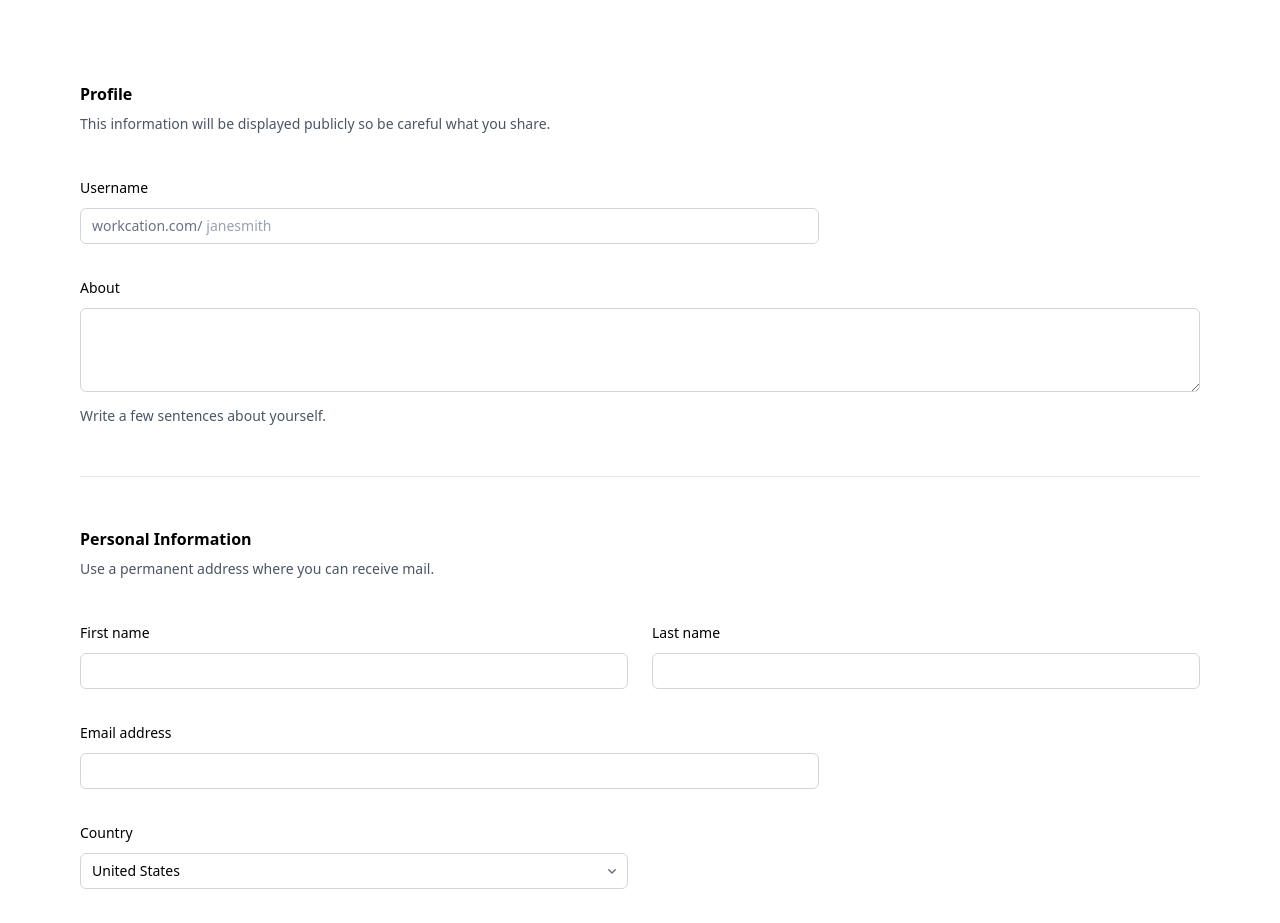
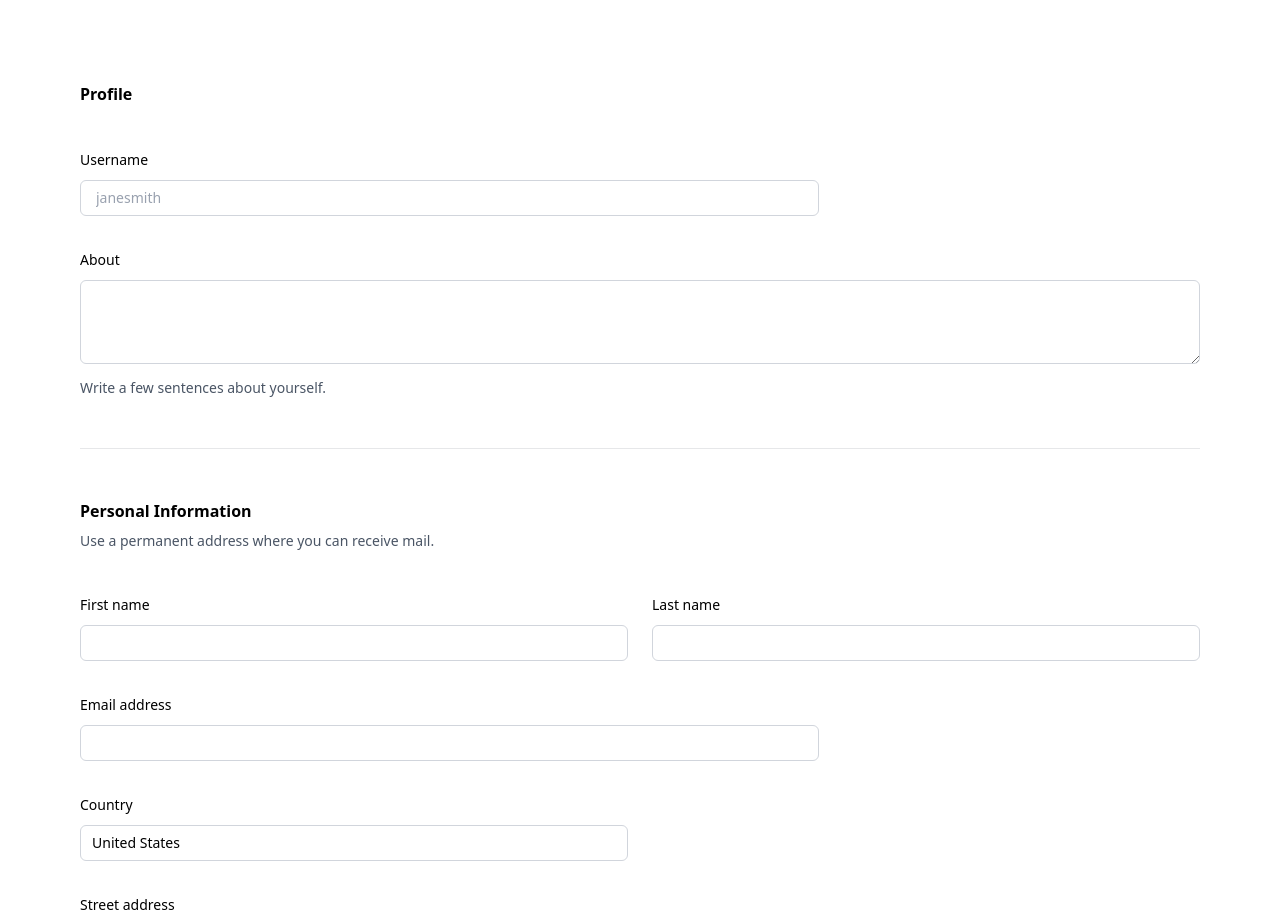
Before and after one commit to Dami-18/IRISMS, a Next.js app: page /register in a window 1280 px wide. Shown: the top 923 px of the page. Built offline with nearby package versions, Linux system fonts and the light colour scheme.

Commit message:
future comments

```diff
--- a/src/app/register/page.tsx
+++ b/src/app/register/page.tsx
@@ -1,17 +1,16 @@
 // Register Page
 
-import { ChevronDownIcon } from "@heroicons/react/16/solid";
+import Form from "next/form";
 
-export default function Example() {
+const Register = () => {
   return (
-    <form>
+    // Basically action will be a function which will be server sided call it signup.ts we have to validate the data first, using zod library(my suggestion but can do regex method from the scratch)
+    // in the same file if the user has entered all the data correctly then call the backend and create a new user so tbh isme bas ab registration info,design change hogi and action me function name aayega basssssss backend se bas we'll do one api call
+    <Form action="/todonai pata meko ki kya karna he abhi but figure out kr lenge vro">
       <div className="space-y-12 p-20">
         <div className="border-b border-gray-900/10 pb-12">
           <h2 className="text-base/7 font-semibold">Profile</h2>
-          <p className="mt-1 text-sm/6 text-gray-600">
-            This information will be displayed publicly so be careful what you
-            share.
-          </p>
+          <p className="mt-1 text-sm/6 text-gray-600"></p>
 
           <div className="mt-10 grid grid-cols-1 gap-x-6 gap-y-8 sm:grid-cols-6">
             <div className="sm:col-span-4">
@@ -20,9 +19,7 @@ export default function Example() {
               </label>
               <div className="mt-2">
                 <div className="flex items-center rounded-md bg-white pl-3 outline-1 -outline-offset-1 outline-gray-300 focus-within:outline-2 focus-within:-outline-offset-2 focus-within:outline-indigo-600">
-                  <div className="shrink-0 text-base text-gray-500 select-none sm:text-sm/6">
-                    workcation.com/
-                  </div>
+                  <div className="shrink-0 text-base text-gray-500 select-none sm:text-sm/6"></div>
                   <input
                     id="username"
                     name="username"
@@ -127,10 +124,6 @@ export default function Example() {
                   <option>Canada</option>
                   <option>Mexico</option>
                 </select>
-                <ChevronDownIcon
-                  aria-hidden="true"
-                  className="pointer-events-none col-start-1 row-start-1 mr-2 size-5 self-center justify-self-end text-gray-500 sm:size-4"
-                />
               </div>
             </div>
 
@@ -214,6 +207,7 @@ export default function Example() {
           Save
         </button>
       </div>
-    </form>
+    </Form>
   );
-}
+};
+export default Register;
```
